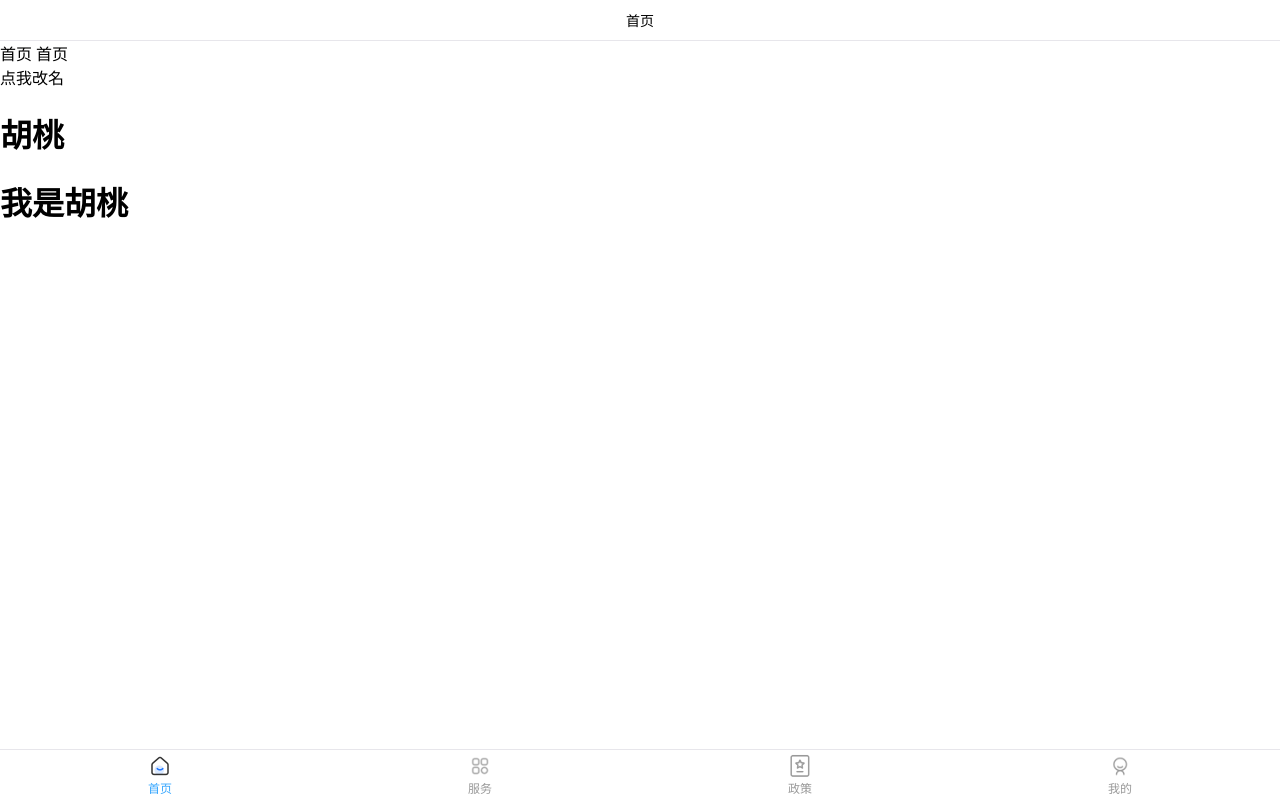
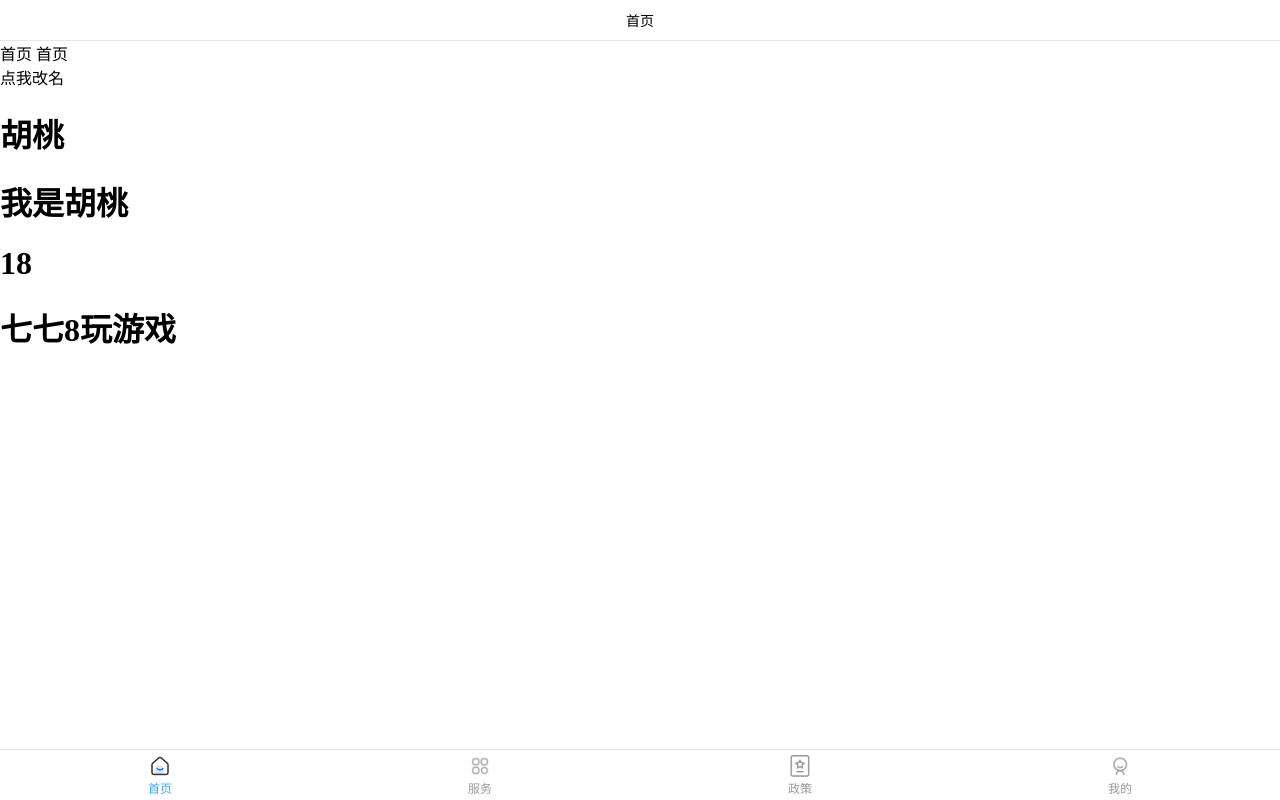
Before and after one commit to xbl741323/Vue3-TypeScript, a Vue app in the folder 实战项目/vue3-vite-ts/: page / in a window 1280 px wide. Built offline with nearby package versions, Linux system fonts and the light colour scheme.

Commit message:
提交更新

```diff
--- a/实战项目/vue3-vite-ts/src/views/home/index.vue
+++ b/实战项目/vue3-vite-ts/src/views/home/index.vue
@@ -1,26 +1,73 @@
 <template>
   <div class="contain">
-    <div @click="changeName()">点我改名</div>
+    <div @click="changeVal()">点我改名</div>
     <h1>{{ name }}</h1>
     <h1>{{ getName }}</h1>
+    <h1>{{ age }}</h1>
+    <h1>{{ info.name }}{{ info.age }}{{ info.hobby.name }}</h1>
   </div>
 </template>
 
 <script setup lang="ts">
-import { computed, ref, watch, watchEffect } from 'vue';
-let name = ref('胡桃')
-let changeName = () => {
+import { computed, ref, reactive, watch, watchEffect } from 'vue';
+let name = ref<string>('胡桃')
+let age = ref<number>(18)
+type obj = {
+  name: string,
+  age: number,
+  hobby: {
+    name: string,
+  }
+}
+let info = reactive<obj>({
+  name: '七七',
+  age: 8,
+  hobby: {
+    name: '玩游戏'
+  }
+})
+let changeVal = () => {
   name.value = '甘雨'
+  age.value = 20
+  info.name = '可莉'
+  info.age = 18
+  info.hobby = {
+    name: '读书'
+  }
 }
 // 计算属性
 let getName = computed(() => {
   return `我是${name.value}`
 })
 // watch
-watch(name, (newVal, oldVal) => {
+watch([name, age], (newVal, oldVal) => {
   console.log(newVal, 'newVal')
   console.log(oldVal, 'oldVal')
 })
+
+// watch
+watch(info, (newVal, oldVal) => {
+  console.log(newVal, 'newVal')
+  console.log(oldVal, 'oldVal')
+}, { immediate: true })
+
+// watch
+watch(() => info.age, (newVal, oldVal) => {
+  console.log(newVal, 'newVal age')
+  console.log(oldVal, 'oldVal age')
+}, { immediate: true })
+
+// watch 5、监视reactive所定义的一个响应式对象数据中的多个属性
+watch([() => info.name,() => info.age], (newVal, oldVal) => {
+  console.log(newVal, 'newVal name age')
+  console.log(oldVal, 'oldVal name age')
+}, { immediate: true })
+
+// watch
+watch(() => info.hobby, (newVal, oldVal) => {
+  console.log(newVal, 'newVal hobby')
+  console.log(oldVal, 'oldVal hobby')
+}, { immediate: true, deep: true })
 // watchEffect
 watchEffect(() => {
   console.log(name.value, 'watchEffect')
```
Also changed, not shown: 1 other file (tests, documents, lock files or other folders).
